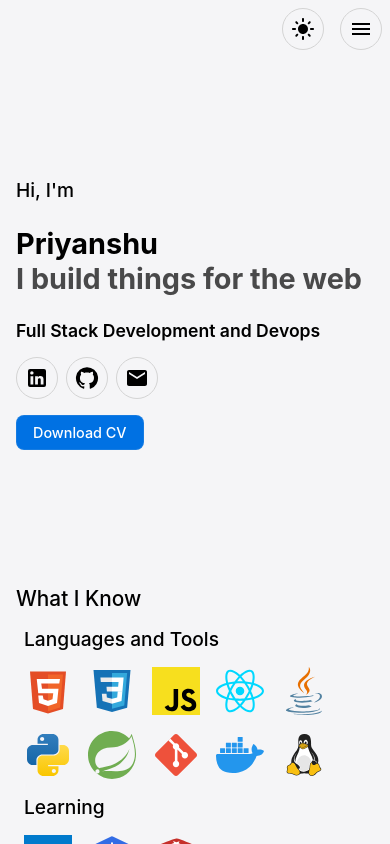
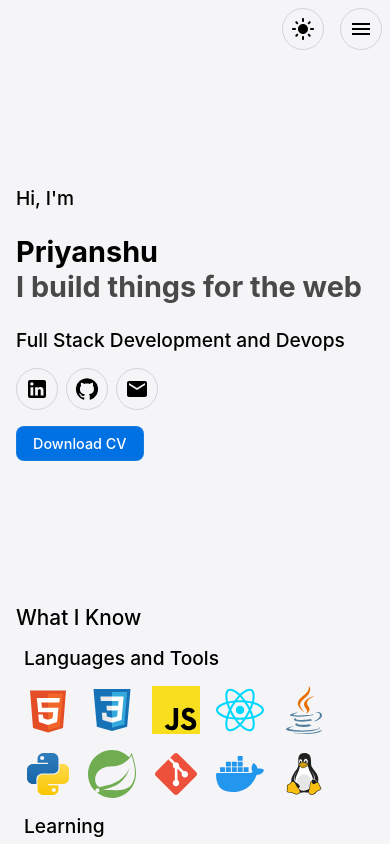
Before and after one commit to priyanshu16095/portfolio, a React (Vite) app: page / in a window 390 px wide. Built offline with nearby package versions, Linux system fonts and the light colour scheme.

Commit message:
some changes in ui

```diff
--- a/src/components/Hero.jsx
+++ b/src/components/Hero.jsx
@@ -14,7 +14,7 @@ function Hero() {
             <h1 className='hi'>Priyanshu</h1>
             <h1 className='build'>I build things for the web</h1>
           </div>
-          <p className='location'>Full Stack Development and Devops</p>
+          <p className='md-font'>Full Stack Development and Devops</p>
           {/* <p className='like'>I like to craft solid and scalable frontend products with great user experiences.</p> */}
           <div className="resheroIcons flex">
             <a href="https://www.linkedin.com/in/priyanshu-gupta-960136303?utm_source=share&utm_campaign=share_via&utm_content=profile&utm_medium=android_app" target='_blank' className='round'><LinkedInIcon className='icon' /></a>
--- a/src/components/style.css
+++ b/src/components/style.css
@@ -125,7 +125,7 @@
 }
 .heroContainer {
     width: 100%;
-    padding: 3.5rem 1rem;
+    padding: 4rem 1rem;
     gap: 1rem;
 }
 .about {
--- a/src/index.css
+++ b/src/index.css
@@ -337,6 +337,9 @@ button:hover {
     font-weight: 500;
     font-size: 1.3rem;
   }
+  p {
+    font-size: 1rem;
+  }
   .link {
     font-weight: 400;
     font-size: 16px;
```
